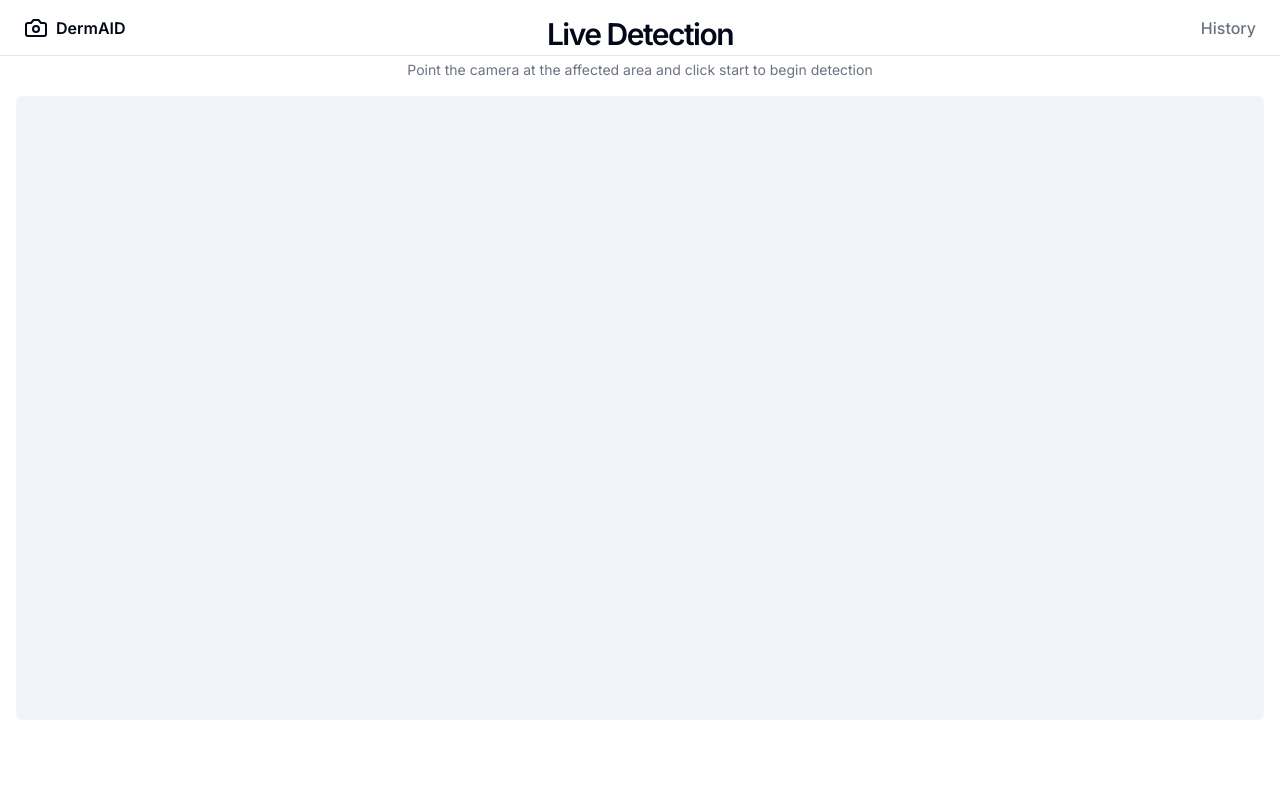
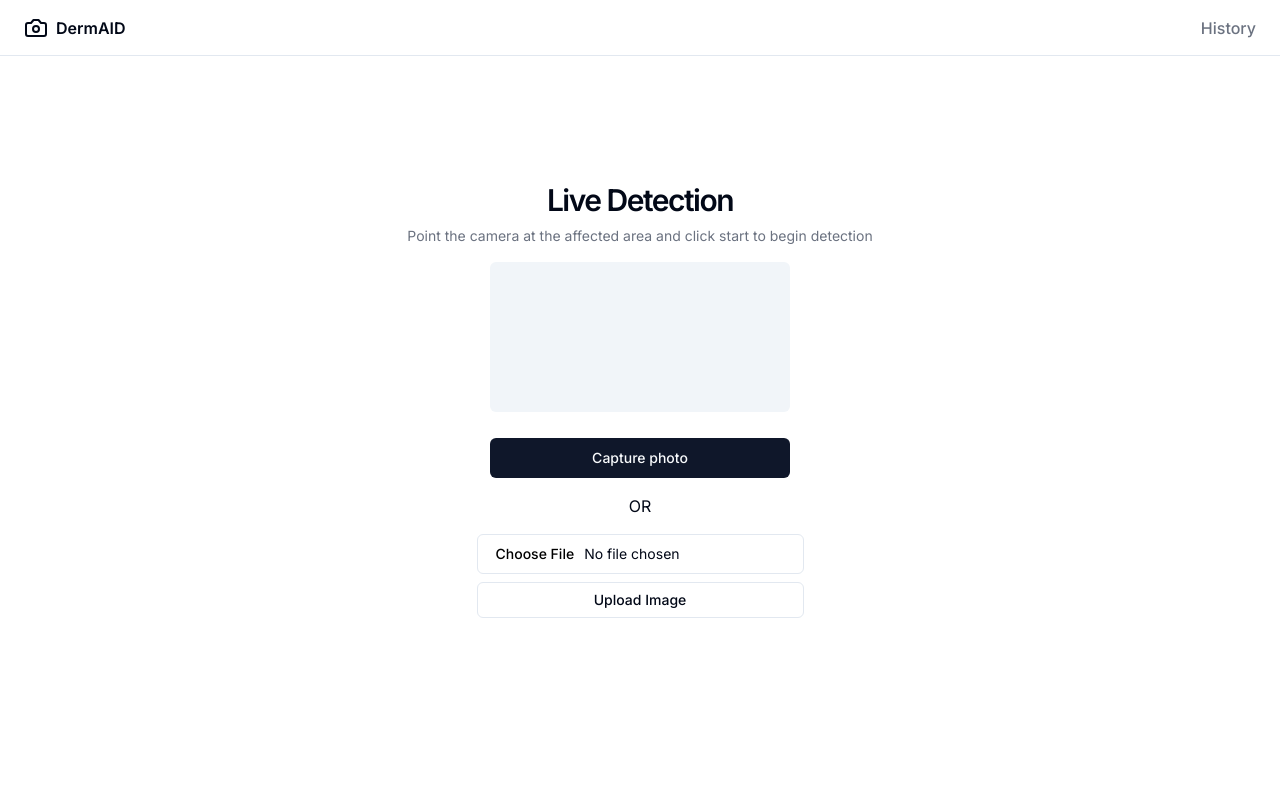
Before and after one commit to listlessbird/dermaid, a Next.js app in the folder ui/: page / in a window 1280 px wide. Shown: the top 800 px of the page. Built offline with nearby package versions, Linux system fonts and the light colour scheme; no server answers.

Commit message:
adjust cam dims

```diff
--- a/ui/src/components/component/cam.tsx
+++ b/ui/src/components/component/cam.tsx
@@ -95,7 +95,7 @@ export function WebcamCapture() {
             screenshotFormat="image/jpeg"
             width={1280}
             videoConstraints={videoConstraints}
-            className="object-cover object-center rounded-md bg-muted raspi:h-[200px] raspi:w-[300px] min-w-[300px] min-h-[300px]"
+            className="object-cover object-center rounded-md bg-muted raspi:h-[200px] raspi:w-[300px] max-w-[300px] max-h-[300px]"
           />
         )}
       </div>
```
